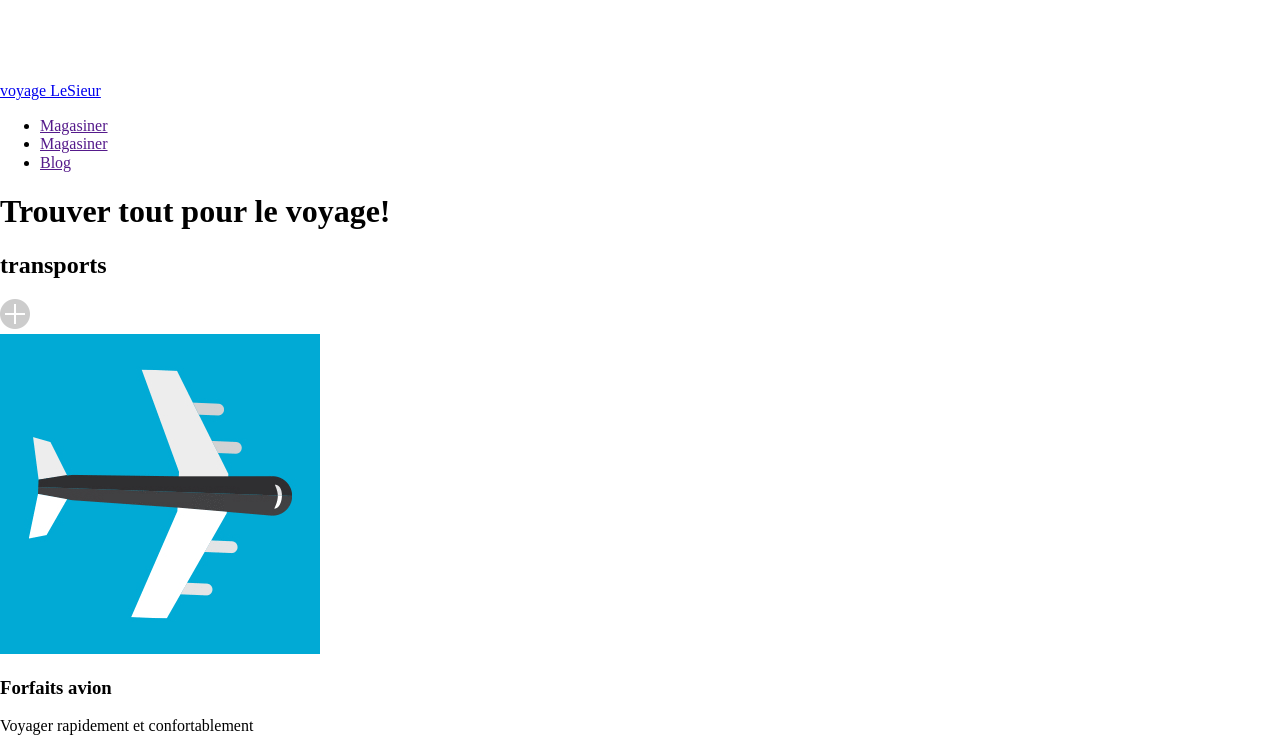
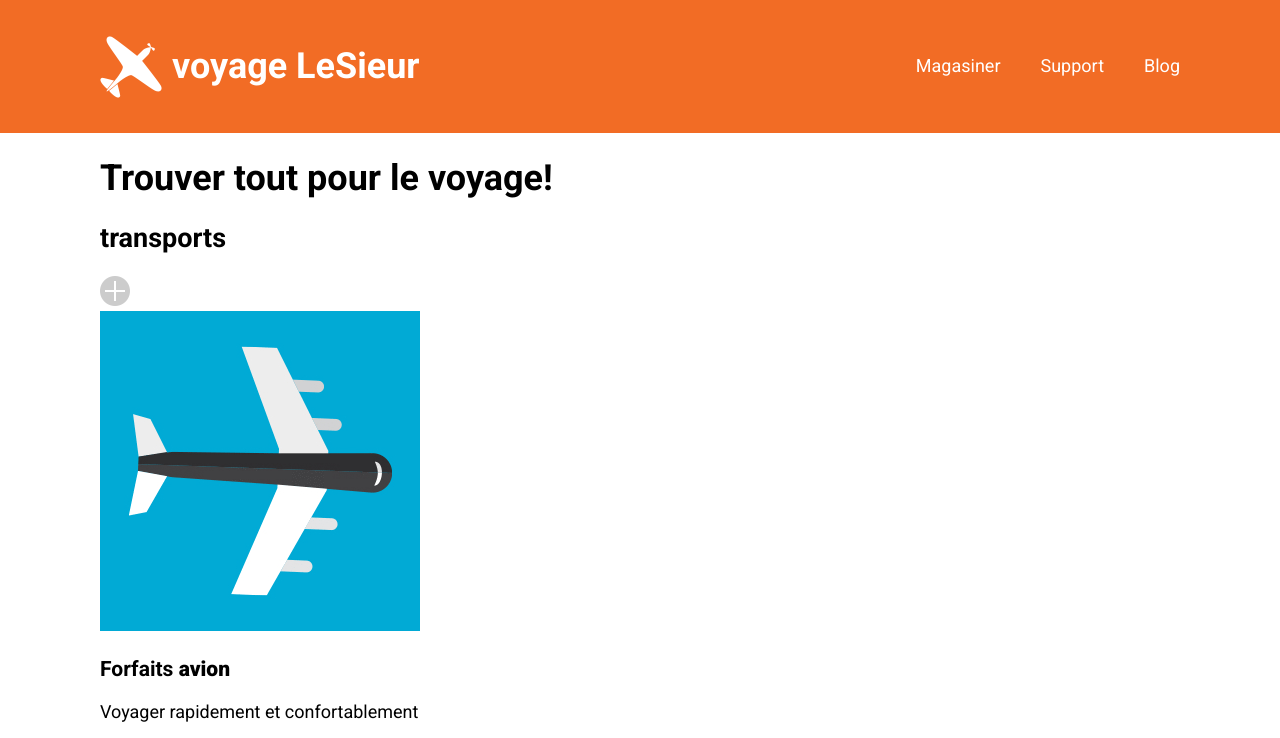
Before and after one commit to WAXiENCE/site1_voyagelesieur, a plain HTML site: page index.html in a window 1280 px wide. Shown: the top 738 px of the page. Drawn offline with Linux system fonts and the light colour scheme.

Commit message:
début CSS

```diff
--- a/css/style.css
+++ b/css/style.css
@@ -1,3 +1,79 @@
 /*-----------------------------------------------
 BASE
 -----------------------------------------------*/
+
+
+html{
+    box-sizing: border-box;
+}
+
+*,* :before,*::after{
+    box-sizing: inherit;
+}
+
+/*-----------------------------------------------
+ÉLÉMENTS
+-----------------------------------------------*/
+
+body{
+    margin: 0;
+    padding: 0;
+
+    font-family: "Roboto", serif;
+    font-size: 18px;
+}
+
+a{
+    text-decoration: none;
+}
+
+.wrapper{
+    max-width: 1080px;
+    margin: 0 auto;
+}
+
+/*-----------------------------------------------
+COMPONENTS
+-----------------------------------------------*/
+
+
+/*----------------HEADER----------------*/
+header{
+    background-color: #F26C25;
+    padding-top: 10px;
+    padding-bottom: 10px;
+}
+
+header .wrapper{
+    display: flex;
+    justify-content: space-between;
+    align-items: center;
+}
+
+.logo{
+    display: flex;
+    align-items: center;
+    gap: 10px;
+}
+
+header p{
+    font-size: 36px;
+    font-weight: bold;
+    color: white;
+}
+
+header ul{
+    display: flex;
+    gap: 40px;
+    list-style: none;
+}
+
+header a{
+    color: white;
+}
+
+header nav a:hover{
+    text-decoration: underline;
+}
+
+/*----------------BANNIÈRE----------------*/
--- a/index.html
+++ b/index.html
@@ -29,7 +29,7 @@
             <nav>
                 <ul>
                     <li><a href="">Magasiner</a></li>
-                    <li><a href="">Magasiner</a></li>
+                    <li><a href="">Support</a></li>
                     <li><a href="">Blog</a></li>
                 </ul>
             </nav>
```
